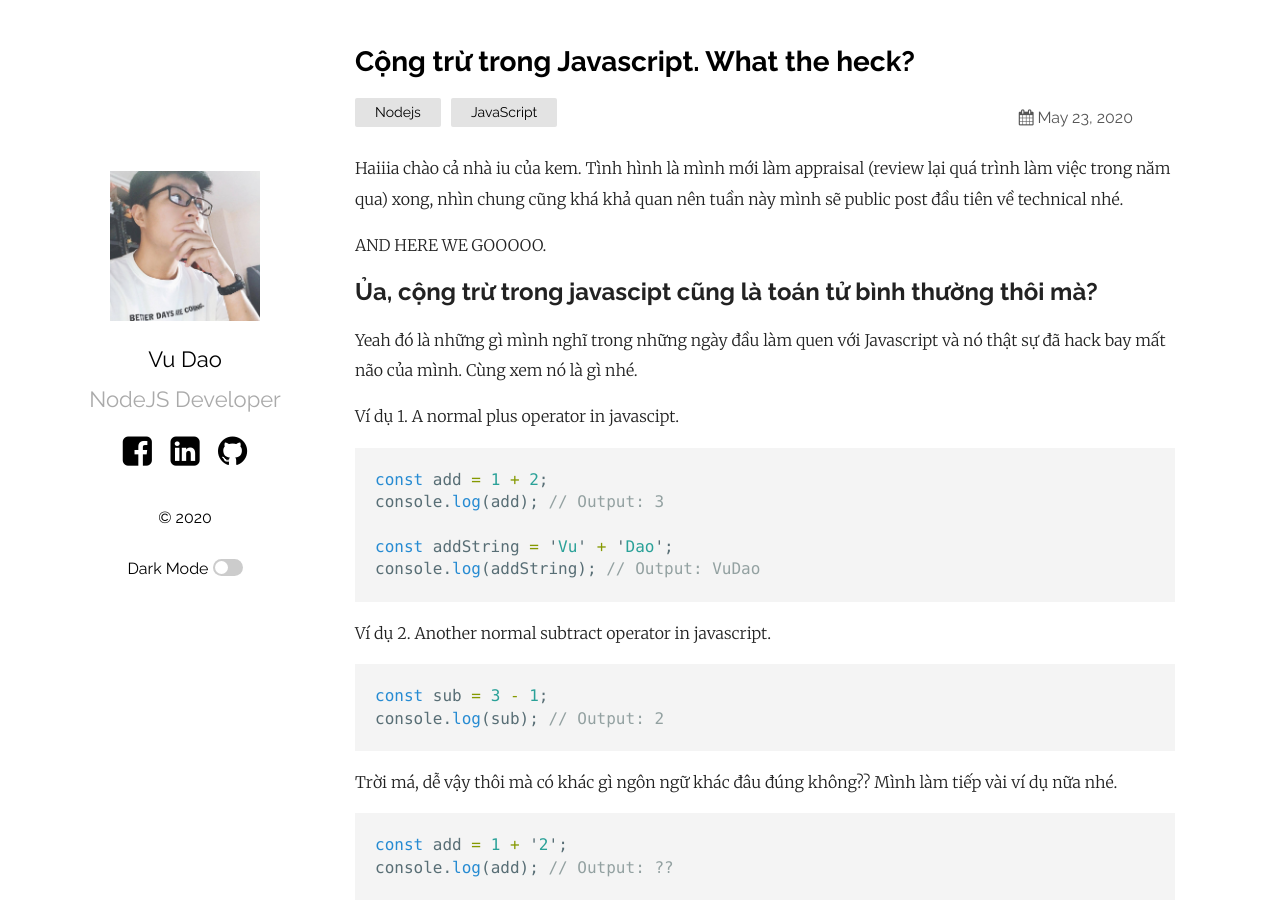
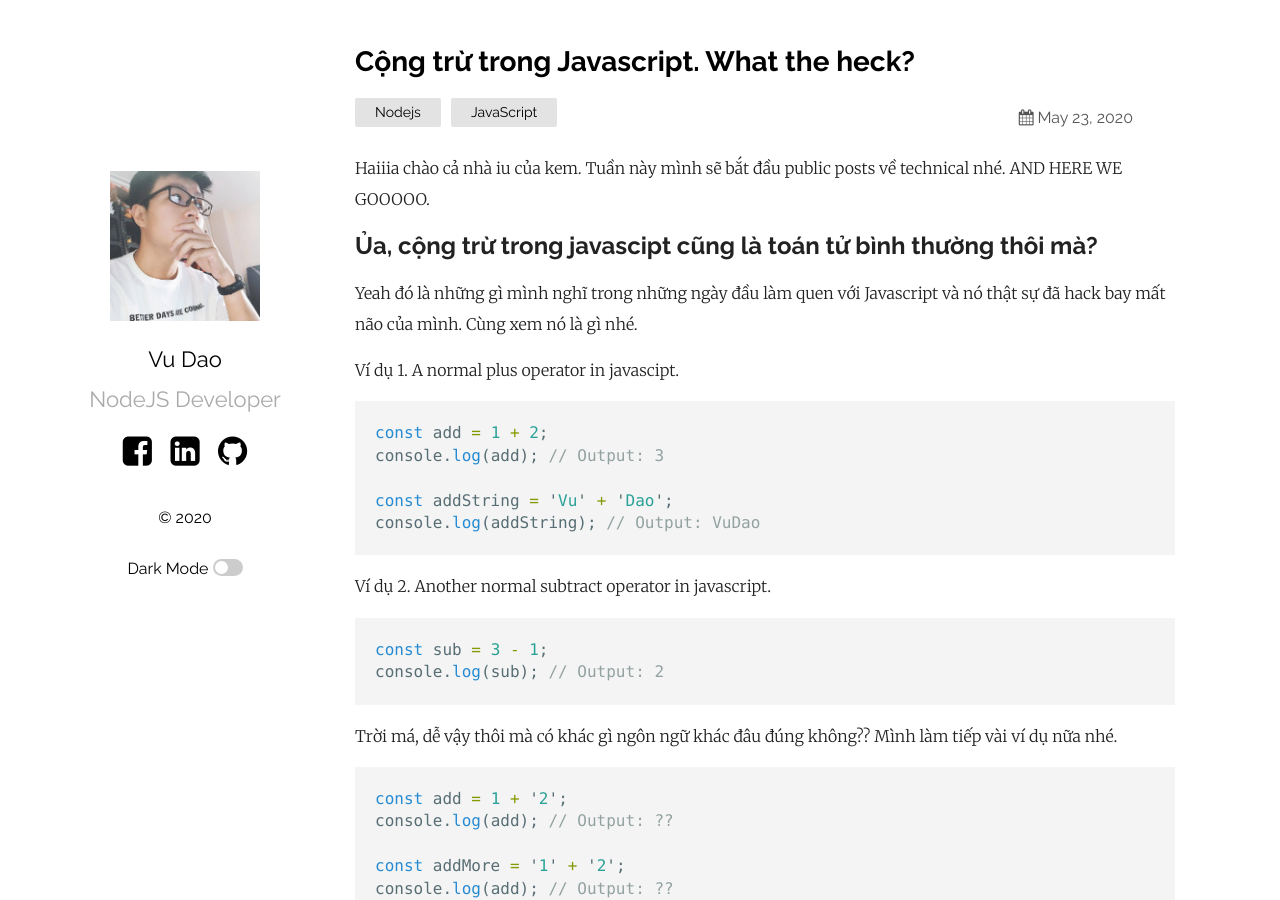
Before and after one commit to nguyenvudao/nguyenvu.dev, a Jekyll site: the page built from _posts/2020-05-23-cong-tru-trong-javascript-what-the-heck.markdown, in a window 1280 px wide and 900 px high. Built offline with Jekyll 4.4.1, drawn with Linux system fonts in a browser that asks for light colours; comment, search, counter and statistics services are not loaded.

Commit message:
remove apprisal

```diff
--- a/_posts/2020-05-23-cong-tru-trong-javascript-what-the-heck.markdown
+++ b/_posts/2020-05-23-cong-tru-trong-javascript-what-the-heck.markdown
@@ -5,8 +5,7 @@ date: 2020-05-23
 categories: Nodejs JavaScript
 ---
 
-Haiiia chào cả nhà iu của kem. Tình hình là mình mới làm appraisal (review lại quá trình làm việc trong năm qua) xong, nhìn chung cũng khá khả quan nên tuần này mình sẽ public post đầu tiên về technical nhé.
-
+Haiiia chào cả nhà iu của kem. Tuần này mình sẽ bắt đầu public posts về technical nhé.
 AND HERE WE GOOOOO.
 
 ## Ủa, cộng trừ trong javascipt cũng là toán tử bình thường thôi mà?
```
